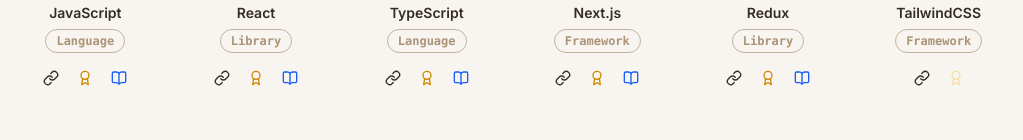
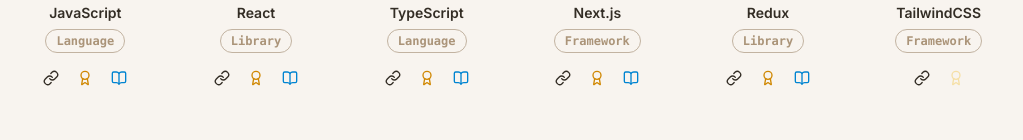
Before and after one commit to makeneto/makenedev, a React (Vite) app: page /stack in a window 1280 px wide. Shown: the part 654-794 px from the top of the page, without its empty margins (128-1151 px from the left). Built offline with nearby package versions, Linux system fonts and the light colour scheme; a web font is replaced by a local one.

Commit message:
fix: update BookOpen icon colors for improved visibility

```diff
--- a/src/components/stack/StackLinks.tsx
+++ b/src/components/stack/StackLinks.tsx
@@ -47,7 +47,7 @@ export default function StackLinks({
           rel="noopener noreferrer"
           title={`Learn with me`}
         >
-          <BookOpen className="text-blue-600 dark:text-blue-400 transition-colors" />
+          <BookOpen className="text-sky-600 dark:text-sky-500 transition-colors" />
         </Link>
       )}
     </section>
```
